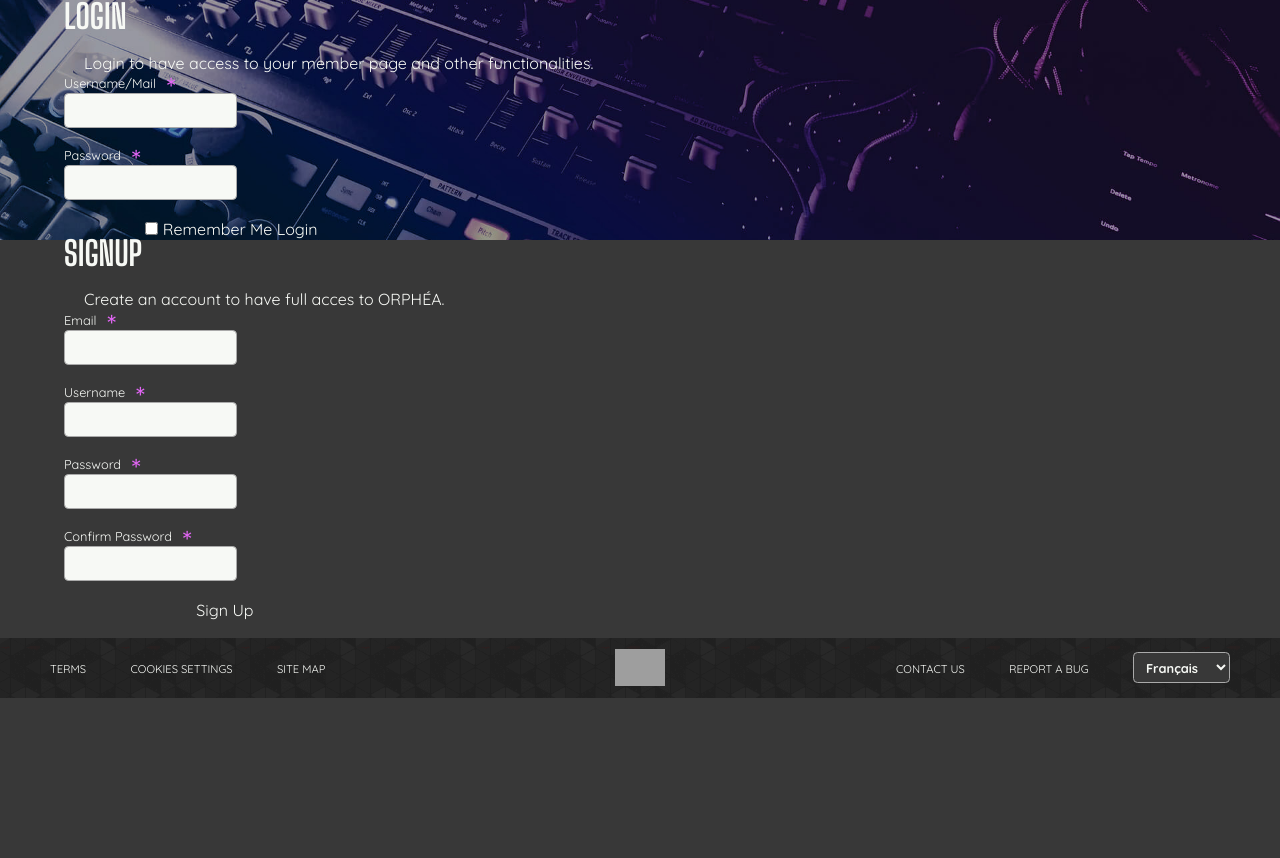
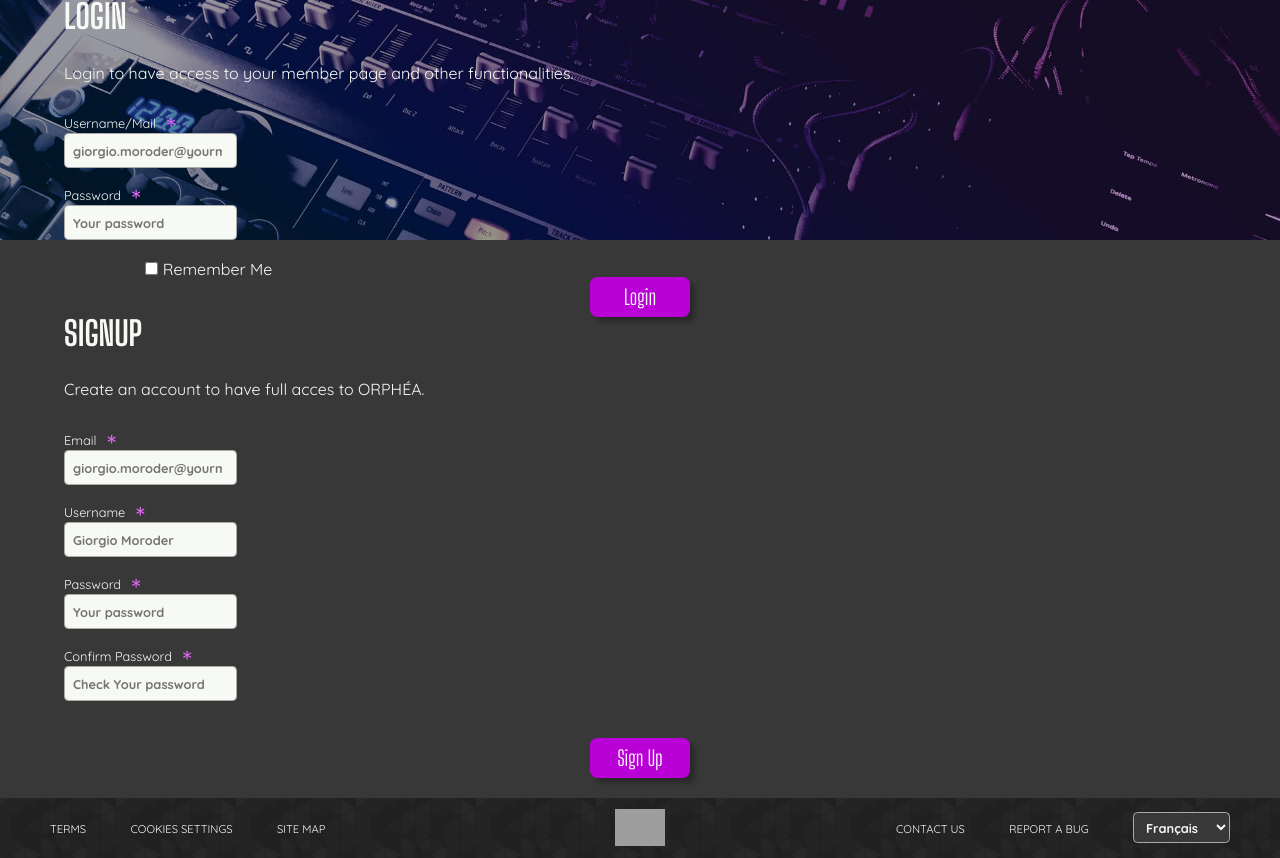
Before and after one commit to HadrienVerrier/ORPHEA, a PHP site: page /login.html in a window 1280 px wide. Shown: the part 120-978 px from the top of the page. Before the commit the page ends 818 px from the top, so only its background shows below. Run offline with PHP 8.4, Linux system fonts and the light colour scheme; grey boxes are pictures that could not be loaded.

Commit message:
Update login and form

```diff
--- a/css/_login.scss
+++ b/css/_login.scss
@@ -1,2 +1,6 @@
 main#login {
+	p {
+		text-indent: 0;
+		margin: 3rem 0 5rem;
+	}
 }
--- a/css/main.css
+++ b/css/main.css
@@ -324,6 +324,10 @@ input[type="password"]:required + label::after {
   font-size: 4rem;
 }
 
+input[type="submit"] + label {
+  width: 10rem;
+}
+
 /************/
 /***CUSTOM***/
 /************/
@@ -463,4 +467,8 @@ main#about section ul li {
 }
 
 /*ABOUT*/
+main#login p {
+  text-indent: 0;
+  margin: 3rem 0 5rem;
+}
 /*# sourceMappingURL=main.css.map */
--- a/css/main.scss
+++ b/css/main.scss
@@ -260,7 +260,6 @@ input[type="password"] {
 		outline: none;
 	}
 	& + label {
-		// display: none;
 		position: relative;
 		top: -7.5rem;
 		font-size: $regular * 0.8;
@@ -281,6 +280,10 @@ input[type="password"] {
 	}
 }
 
+input[type="submit"] + label {
+	width: 10rem;
+}
+
 /************/
 /***CUSTOM***/
 /************/
--- a/login.html
+++ b/login.html
@@ -52,30 +52,35 @@
             <h2>LOGIN</h2>
             <p>Login to have access to your member page and other functionalities.</p>
             <form method="POST" action="dashboard.html">
-                <input type="text" id="l_username" name="l_username" required="required">
+                <input type="text" id="l_username" name="l_username" placeholder="giorgio.moroder@yourmail.com"
+                    required="required">
                 <label for="l_username">Username/Mail</label>
-                <input type="password" id="l_password" name="l_password" required="required">
+                <input type="password" id="l_password" name="l_password" placeholder="Your password"
+                    required="required">
                 <label for="l_password">Password</label>
                 <input type="checkbox" id="remember" name="remember">
                 <label for="remember">Remember Me</label>
                 <input type="submit" value="LOGIN" name="l_submit" id="l_submit" class="hidden">
-                <label for="l_submit">Login</label>
+                <label class="button" for="l_submit">Login</label>
             </form>
         </section>
         <section>
             <h2>SIGNUP</h2>
             <p>Create an account to have full acces to ORPH&Eacute;A.</p>
             <form method="POST" action="dashboard.html">
-                <input type="text" id="email" name="email" required="required">
+                <input type="text" id="email" name="email" placeholder="giorgio.moroder@yourmail.com"
+                    required="required">
                 <label for="email">Email</label>
-                <input type="text" id="s_username" name="s_username" required="required">
+                <input type="text" id="s_username" name="s_username" placeholder="Giorgio Moroder" required="required">
                 <label for="s_username">Username</label>
-                <input type="password" id="s_password" name="s_password" required="required">
+                <input type="password" id="s_password" name="s_password" placeholder="Your password"
+                    required="required">
                 <label for="s_password">Password</label>
-                <input type="password" id="s_c_password" name="s_c_password" required="required">
+                <input type="password" id="s_c_password" name="s_c_password" placeholder="Check Your password"
+                    required="required">
                 <label for="s_c_password">Confirm Password</label>
                 <input type="submit" name="s_submit" id="s_submit" class="hidden">
-                <label for="s_submit">Sign Up</label>
+                <label class="button" for="s_submit">Sign Up</label>
             </form>
         </section>
     </main>
```
Also changed, not shown: 1 other file.
